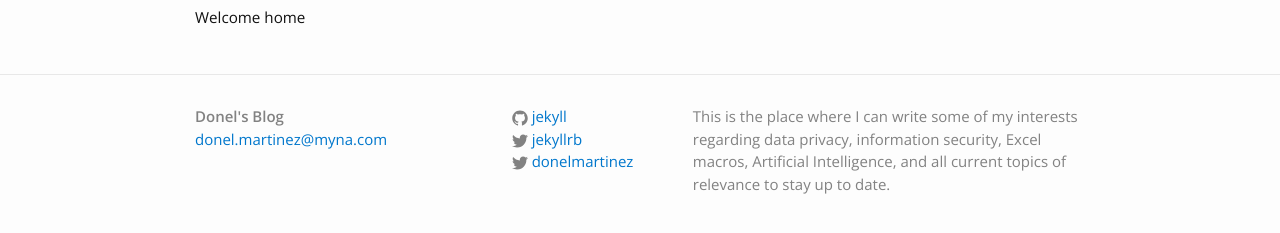
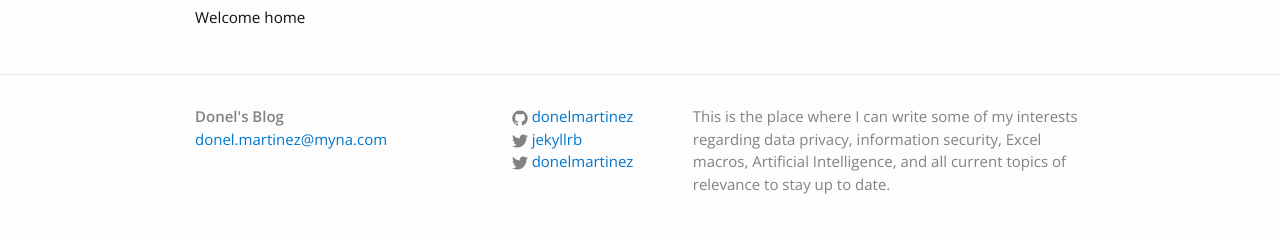
Before and after one commit to donelmartinez/donelmartinez.github.io, a Jekyll site: the page built from index.html, in a window 1280 px wide. Shown: the part 133-366 px from the top of the page. Built offline with Jekyll 4.4.1, drawn with Linux system fonts in a browser that asks for light colours.

Commit message:
fix github user

```diff
--- a/_config.yml
+++ b/_config.yml
@@ -8,7 +8,7 @@ description: > # this means to ignore newlines until "baseurl:"
 baseurl: "" # the subpath of your site, e.g. /blog/
 url: "http://yourdomain.com" # the base hostname & protocol for your site
 twitter_username: jekyllrb
-github_username:  jekyll
+github_username:  donelmartinez
 linkedin_username: donelmartinez
 
 # Build settings
```
